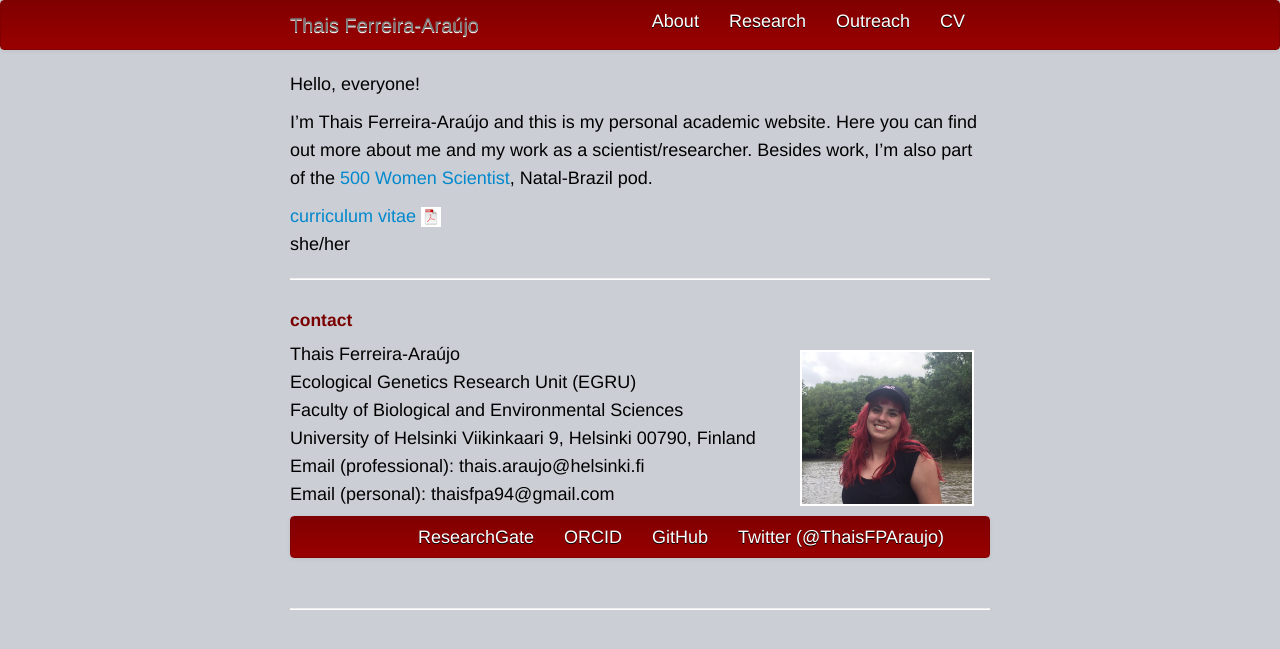
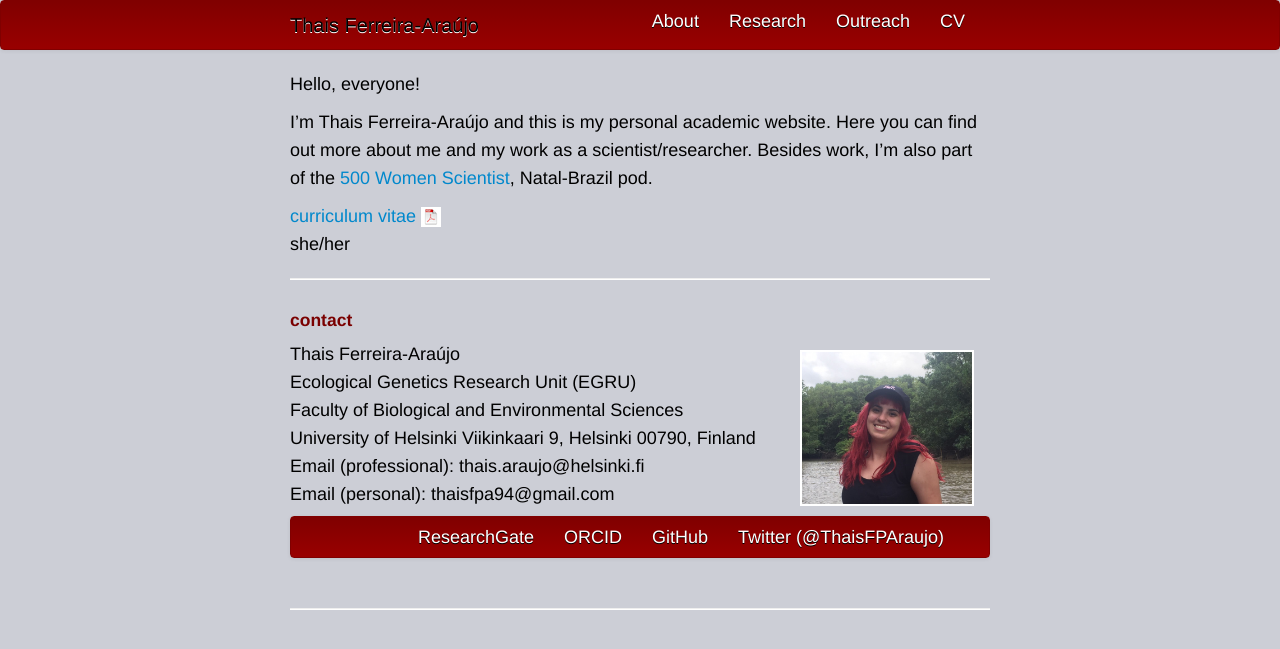
Before and after one commit to tferreira-araujo/tferreira-araujo.github.io, a Jekyll site: the page built from index.md, in a window 1280 px wide. Shown: the top 649 px of the page. Built offline with Jekyll 4.4.1, drawn with Linux system fonts in a browser that asks for light colours.

Commit message:
update my website

```diff
--- a/assets/themes/twitter/css/my_custom_css.css
+++ b/assets/themes/twitter/css/my_custom_css.css
@@ -132,6 +132,17 @@ h1, h2, h3, h4 {
 	text-shadow:0 1px 0 #000000;
 }
 
+.navbar .brand {
+	float:left;
+	display:block;
+	padding:10px 20px 10px;
+	margin-left:-20px;
+	font-size:20px;
+	font-weight:200;
+	color:#000000;
+	text-shadow:0 1px 0 #ffffff;
+}
+
 body {
 	color:#000000;
 	background-color:#CCCED6;
```
